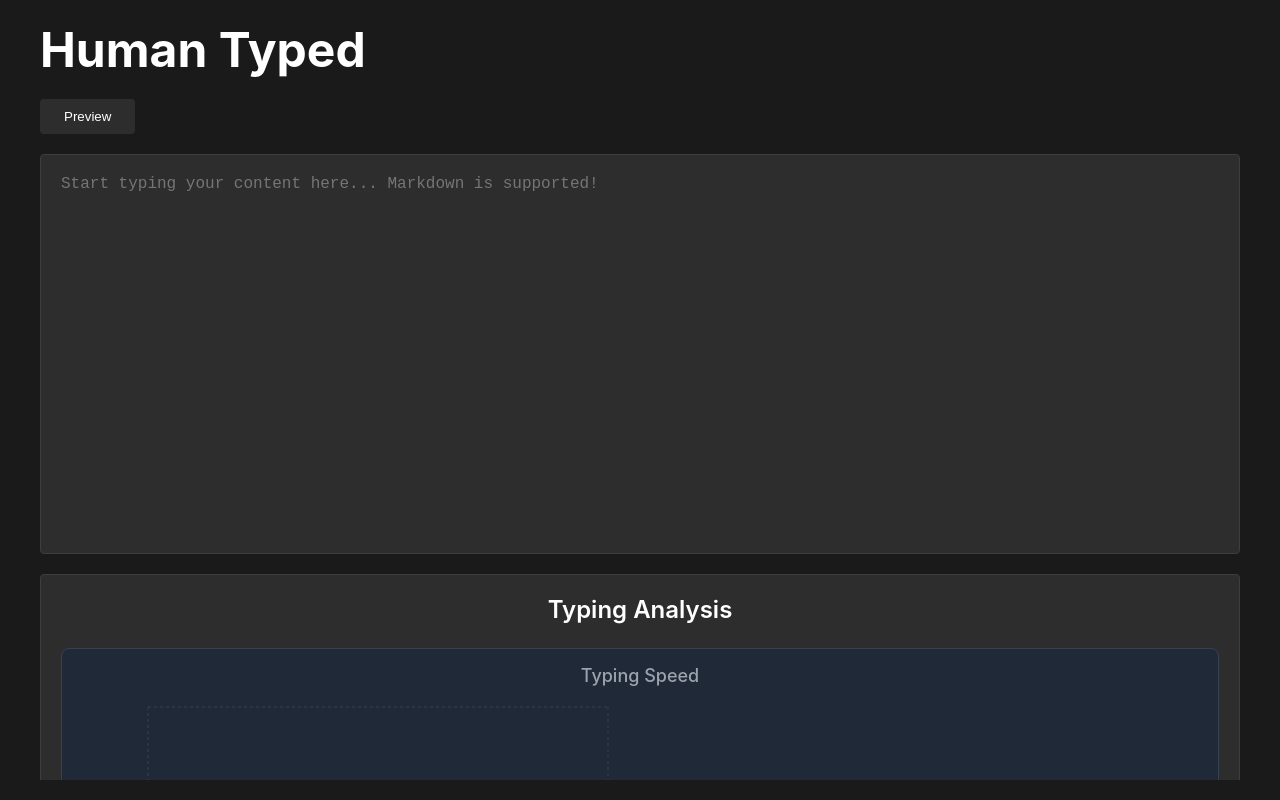
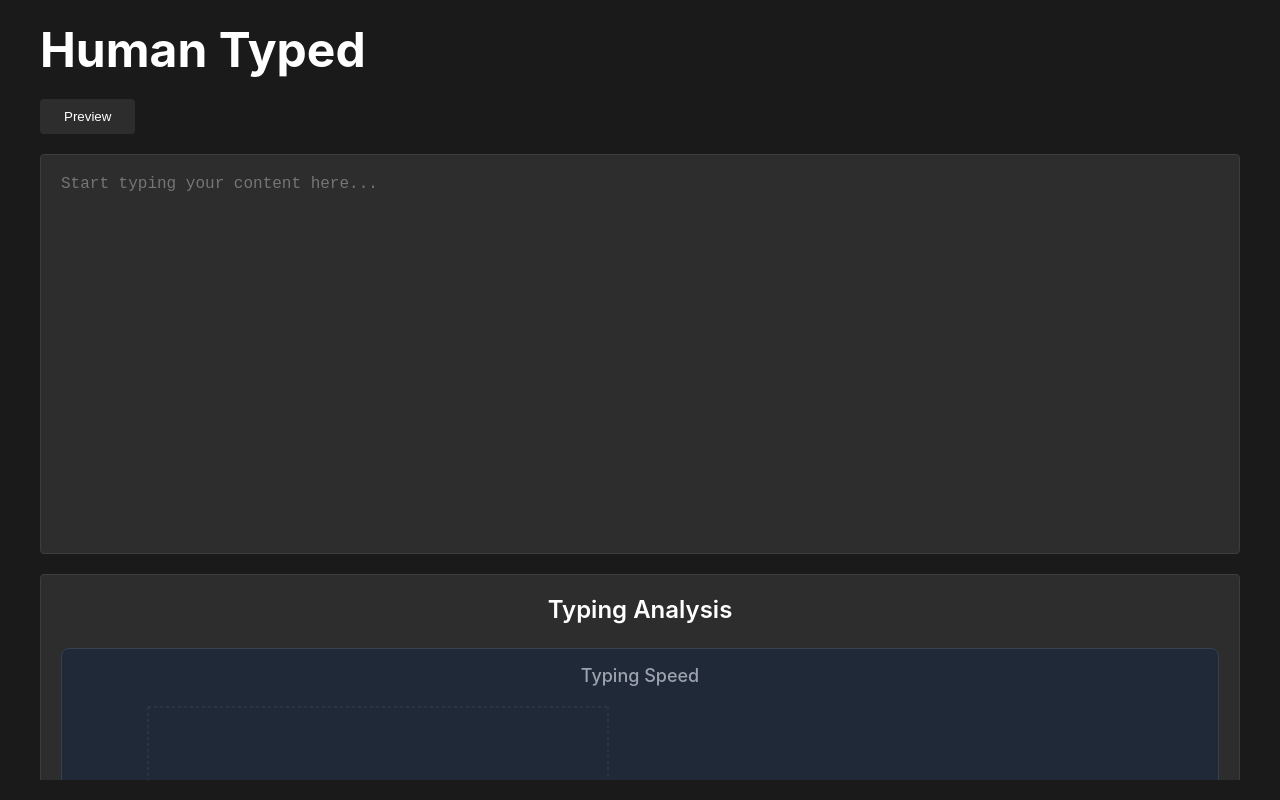
Before and after one commit to rlmsinclair/humantyped-react, a React (Vite) app: page / in a window 1280 px wide. Built offline with nearby package versions, Linux system fonts and the light colour scheme; no server answers.

Commit message:
markdown updated

```diff
--- a/src/TextEditor.tsx
+++ b/src/TextEditor.tsx
@@ -207,7 +207,7 @@ const TextEditor = () => {
                                 value={content}
                                 onChange={handleTextChange}
                                 className="text-input"
-                                placeholder="Start typing your content here... Markdown is supported!"
+                                placeholder="Start typing your content here..."
                             />
                         )}
                     </div>
```
